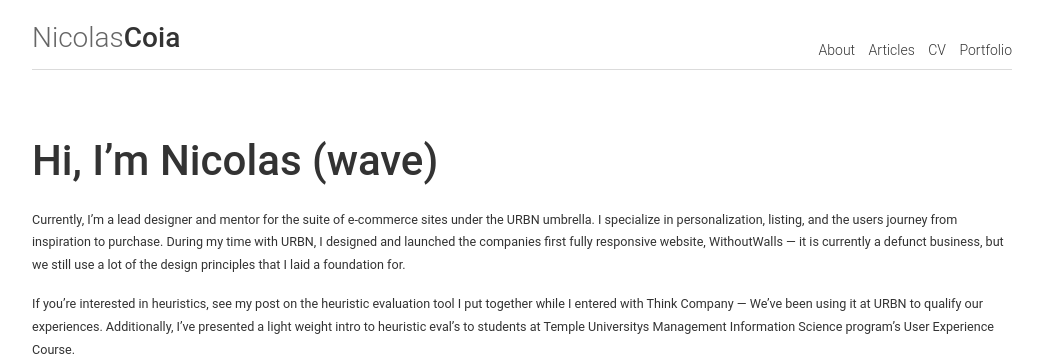
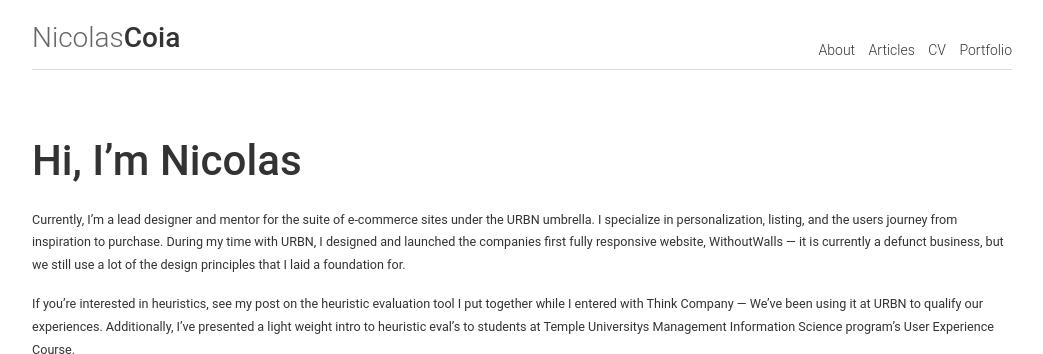
Before and after one commit to dyutibarma/monochrome, a Jekyll site: the page built from about.md, in a window 1280 px wide, cut to the strip 0-354 px from the top of the page. Shown: the whole strip, without its empty margins (118-1161 px from the left). Built offline with Jekyll 4.4.1, drawn with Linux system fonts in a browser that asks for light colours.

Commit message:
Update about.md

```diff
--- a/about.md
+++ b/about.md
@@ -3,7 +3,7 @@ layout: page
 title: About
 description: This page is about me.
 ---
-# Hi, I'm Nicolas (wave)
+# Hi, I'm Nicolas
 Currently, I’m a lead designer and mentor for the suite of e-commerce sites under the URBN umbrella. I specialize in personalization, listing, and the users journey from inspiration to purchase. During my time with URBN, I designed and launched the companies first fully responsive website, WithoutWalls — it is currently a defunct business, but we still use a lot of the design principles that I laid a foundation for.
 
 If you’re interested in heuristics, see my post on the heuristic evaluation tool I put together while I entered with Think Company — We’ve been using it at URBN to qualify our experiences. Additionally, I’ve presented a light weight intro to heuristic eval’s to students at Temple Universitys Management Information Science program’s User Experience Course.
```
